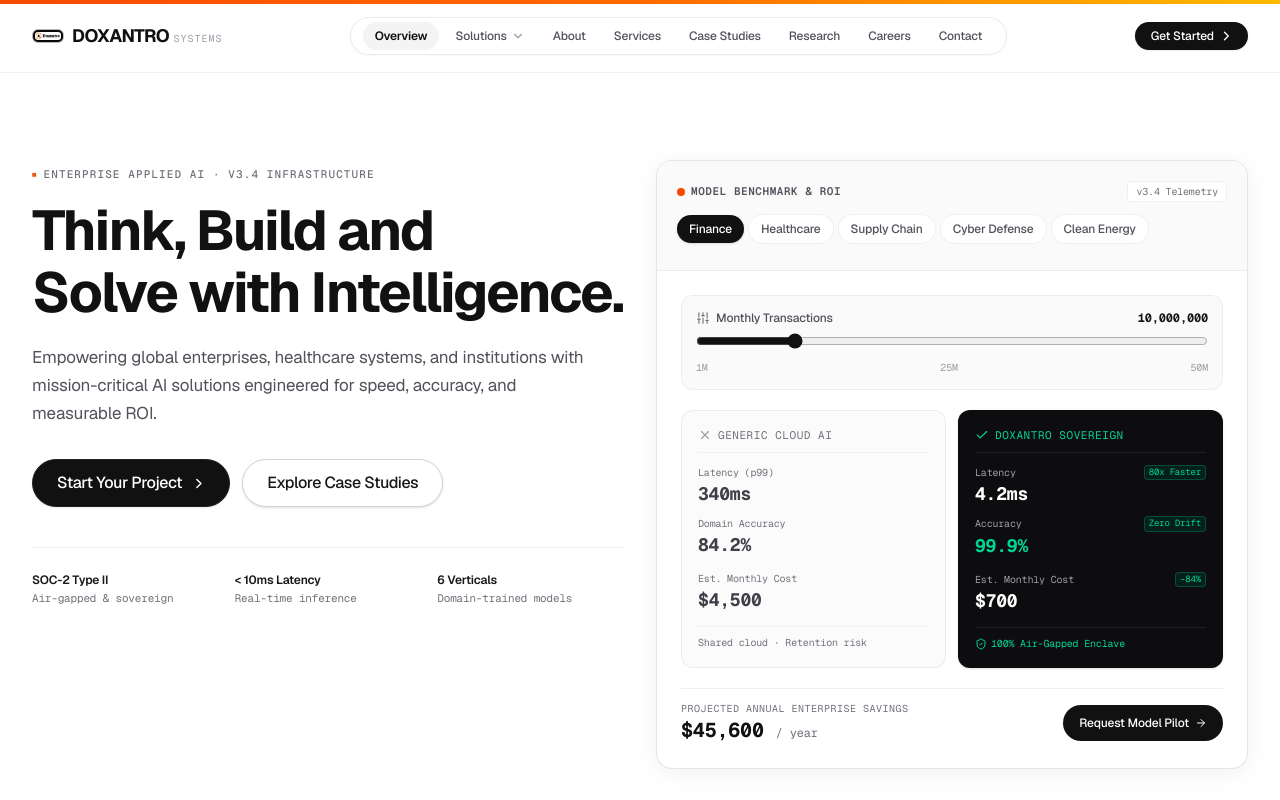
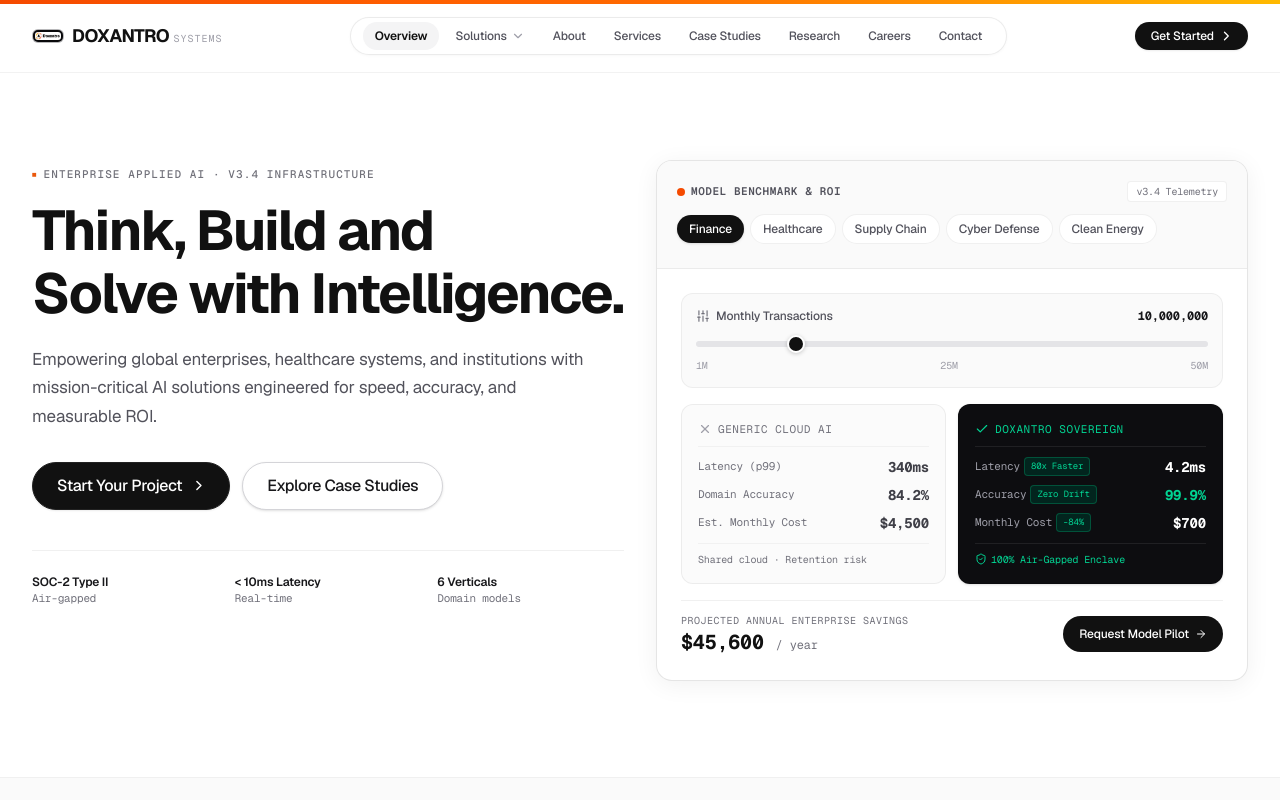
Before and after one commit to doxantro/Doxantro-Website, a Next.js app: page / in a window 1280 px wide. Shown: the top 800 px of the page. Built offline with nearby package versions, Linux system fonts and the light colour scheme.

Commit message:
fix(hero): refine mobile typography, comparator row flex layout and compact metric grid

```diff
--- a/src/app/globals.css
+++ b/src/app/globals.css
@@ -64,10 +64,10 @@ body {
 
 .display-1 {
   font-family: var(--font-geist-sans), sans-serif;
-  font-size: clamp(1.85rem, 5.5vw, 3.5rem);
+  font-size: clamp(1.75rem, 5.5vw, 3.5rem);
   font-weight: 700;
   letter-spacing: -0.035em;
-  line-height: 1.1;
+  line-height: 1.12;
   color: #111111;
   word-break: break-word;
   overflow-wrap: break-word;
@@ -75,7 +75,7 @@ body {
 
 .display-2 {
   font-family: var(--font-geist-sans), sans-serif;
-  font-size: clamp(1.5rem, 3.8vw, 2.5rem);
+  font-size: clamp(1.45rem, 3.8vw, 2.5rem);
   font-weight: 600;
   letter-spacing: -0.025em;
   line-height: 1.18;
@@ -86,7 +86,7 @@ body {
 
 .display-3 {
   font-family: var(--font-geist-sans), sans-serif;
-  font-size: clamp(1.2rem, 2.8vw, 1.75rem);
+  font-size: clamp(1.15rem, 2.8vw, 1.75rem);
   font-weight: 600;
   letter-spacing: -0.02em;
   line-height: 1.25;
@@ -113,58 +113,75 @@ body {
   color: #71717a;
 }
 
-/* Hairline Grid & Subtle Borders */
-.hairline-border {
-  border: 1px solid rgba(0, 0, 0, 0.08);
-}
-
-.hairline-divider {
-  height: 1px;
-  background: rgba(0, 0, 0, 0.06);
-  width: 100%;
+/* Minimalist Hairline Borders & Cards */
+.border-subtle {
+  border-color: var(--border-subtle);
 }
 
 .card-minimal {
-  background: #ffffff;
-  border: 1px solid rgba(0, 0, 0, 0.08);
-  border-radius: 0.875rem;
-  box-shadow: 0 1px 3px rgba(0, 0, 0, 0.03), 0 6px 16px rgba(0, 0, 0, 0.02);
+  background-color: #ffffff;
+  border: 1px solid var(--border-card);
+  border-radius: 1rem;
   transition: all 0.2s cubic-bezier(0.16, 1, 0.3, 1);
 }
 
 .card-minimal:hover {
-  border-color: rgba(0, 0, 0, 0.16);
-  box-shadow: 0 4px 20px rgba(0, 0, 0, 0.06);
+  border-color: rgba(0, 0, 0, 0.14);
+  box-shadow: 0 4px 20px -2px rgba(0, 0, 0, 0.05);
 }
 
-/* Monospace telemetry & numbers */
-.font-mono-tabular {
-  font-family: var(--font-geist-mono), ui-monospace, monospace;
-  font-variant-numeric: tabular-nums;
+.card-dark {
+  background-color: #0d0d10;
+  border: 1px solid rgba(255, 255, 255, 0.08);
+  border-radius: 1rem;
+}
+
+.card-dark:hover {
+  border-color: rgba(255, 255, 255, 0.15);
 }
 
 /* Hide scrollbars for horizontal tab strips */
+.scrollbar-none::-webkit-scrollbar {
+  display: none;
+}
 .scrollbar-none {
   -ms-overflow-style: none;
   scrollbar-width: none;
-  -webkit-overflow-scrolling: touch;
-}
-.scrollbar-none::-webkit-scrollbar {
-  display: none;
 }
 
-/* Clean Custom Scrollbar */
-::-webkit-scrollbar {
-  width: 5px;
-  height: 5px;
+/* Custom interactive input range */
+input[type="range"] {
+  -webkit-appearance: none;
+  appearance: none;
+  background: #e4e4e7;
+  height: 6px;
+  border-radius: 9999px;
+  outline: none;
 }
-::-webkit-scrollbar-track {
-  background: #f4f4f5;
+
+input[type="range"]::-webkit-slider-thumb {
+  -webkit-appearance: none;
+  appearance: none;
+  width: 18px;
+  height: 18px;
+  border-radius: 50%;
+  background: #111111;
+  cursor: pointer;
+  border: 2px solid #ffffff;
+  box-shadow: 0 1px 4px rgba(0, 0, 0, 0.2);
+  transition: transform 0.1s ease;
 }
-::-webkit-scrollbar-thumb {
-  background: #d4d4d8;
-  border-radius: 3px;
+
+input[type="range"]::-webkit-slider-thumb:hover {
+  transform: scale(1.15);
 }
-::-webkit-scrollbar-thumb:hover {
-  background: #a1a1aa;
+
+input[type="range"]::-moz-range-thumb {
+  width: 18px;
+  height: 18px;
+  border-radius: 50%;
+  background: #111111;
+  cursor: pointer;
+  border: 2px solid #ffffff;
+  box-shadow: 0 1px 4px rgba(0, 0, 0, 0.2);
 }
--- a/src/components/hero/ModelBenchmarkComparator.tsx
+++ b/src/components/hero/ModelBenchmarkComparator.tsx
@@ -113,9 +113,9 @@ export default function ModelBenchmarkComparator() {
   return (
     <div className="relative rounded-2xl border border-black/[0.1] bg-white shadow-[0_4px_24px_rgba(0,0,0,0.06)] overflow-hidden w-full max-w-full">
       {/* Top Header & Vertical Selector */}
-      <div className="p-4 sm:p-5 pb-3 border-b border-black/[0.06] bg-[#fafafa]">
-        <div className="flex flex-wrap items-center justify-between gap-2 mb-3">
-          <div className="flex items-center gap-1.5">
+      <div className="p-3.5 sm:p-5 pb-3 border-b border-black/[0.06] bg-[#fafafa]">
+        <div className="flex items-center justify-between gap-2 mb-2.5 sm:mb-3">
+          <div className="flex items-center gap-1.5 min-w-0">
             <span className="w-2 h-2 rounded-full bg-orange-600 flex-shrink-0" />
             <span className="text-[11px] font-mono tracking-wider uppercase text-zinc-600 font-semibold truncate">
               Model Benchmark & ROI
@@ -126,8 +126,8 @@ export default function ModelBenchmarkComparator() {
           </span>
         </div>
 
-        {/* Horizontal Scrollable Presets */}
-        <div className="flex items-center gap-1 overflow-x-auto pb-1.5 scrollbar-none -mx-1 px-1">
+        {/* Horizontal Scrollable Presets with Momentum Scrolling */}
+        <div className="flex items-center gap-1.5 overflow-x-auto pb-1 scrollbar-none -mx-3.5 px-3.5 sm:-mx-5 sm:px-5">
           {presets.map((preset) => (
             <button
               key={preset.id}
@@ -145,7 +145,7 @@ export default function ModelBenchmarkComparator() {
       </div>
 
       {/* Main Body */}
-      <div className="p-4 sm:p-5 lg:p-6 space-y-4 sm:space-y-5">
+      <div className="p-3.5 sm:p-5 lg:p-6 space-y-3.5 sm:space-y-4">
         {/* Interactive Volume Slider */}
         <div className="bg-[#fafafa] rounded-xl p-3 sm:p-3.5 border border-black/[0.05]">
           <div className="flex items-center justify-between mb-1.5 gap-2">
@@ -164,7 +164,7 @@ export default function ModelBenchmarkComparator() {
             step={500000}
             value={eventVolume}
             onChange={(e) => setEventVolume(Number(e.target.value))}
-            className="w-full accent-[#111111] cursor-pointer"
+            className="w-full accent-[#111111] cursor-pointer h-2 bg-zinc-200 rounded-lg"
           />
           <div className="flex justify-between text-[10px] font-mono text-zinc-400 mt-1">
             <span>1M</span>
@@ -173,35 +173,35 @@ export default function ModelBenchmarkComparator() {
           </div>
         </div>
 
-        {/* Side-by-Side Comparison Columns */}
+        {/* Side-by-Side / Stacked Comparison Columns */}
         <div className="grid grid-cols-1 sm:grid-cols-2 gap-3">
           {/* Column A: Generic Cloud AI */}
-          <div className="rounded-xl p-3.5 sm:p-4 bg-zinc-50/80 border border-black/[0.06] space-y-2.5 sm:space-y-3">
+          <div className="rounded-xl p-3.5 sm:p-4 bg-zinc-50/80 border border-black/[0.06] space-y-2.5">
             <div className="text-[11px] font-mono uppercase tracking-wider text-zinc-500 flex items-center gap-1.5 pb-2 border-b border-black/[0.04]">
               <X className="w-3.5 h-3.5 text-zinc-400 flex-shrink-0" />
               <span className="truncate">Generic Cloud AI</span>
             </div>
 
-            <div className="grid grid-cols-2 sm:grid-cols-1 gap-2">
-              <div>
-                <div className="text-[10px] font-mono text-zinc-500">Latency (p99)</div>
-                <div className="text-base sm:text-lg font-bold font-mono text-zinc-700 tabular-nums">
+            <div className="space-y-2">
+              <div className="flex items-center justify-between gap-2">
+                <span className="text-[11px] font-mono text-zinc-500">Latency (p99)</span>
+                <span className="text-sm font-bold font-mono text-zinc-700 tabular-nums">
                   {currentPreset.genericLatency}
-                </div>
+                </span>
               </div>
 
-              <div>
-                <div className="text-[10px] font-mono text-zinc-500">Domain Accuracy</div>
-                <div className="text-base sm:text-lg font-bold font-mono text-zinc-700 tabular-nums">
+              <div className="flex items-center justify-between gap-2">
+                <span className="text-[11px] font-mono text-zinc-500">Domain Accuracy</span>
+                <span className="text-sm font-bold font-mono text-zinc-700 tabular-nums">
                   {currentPreset.genericAccuracy}
-                </div>
+                </span>
               </div>
-            </div>
 
-            <div>
-              <div className="text-[10px] font-mono text-zinc-500">Est. Monthly Cost</div>
-              <div className="text-base sm:text-lg font-bold font-mono text-zinc-700 tabular-nums">
-                ${genericMonthlyCost.toLocaleString()}
+              <div className="flex items-center justify-between gap-2">
+                <span className="text-[11px] font-mono text-zinc-500">Est. Monthly Cost</span>
+                <span className="text-sm font-bold font-mono text-zinc-700 tabular-nums">
+                  ${genericMonthlyCost.toLocaleString()}
+                </span>
               </div>
             </div>
 
@@ -211,47 +211,47 @@ export default function ModelBenchmarkComparator() {
           </div>
 
           {/* Column B: Doxantro Domain AI (Highlighted) */}
-          <div className="rounded-xl p-3.5 sm:p-4 bg-[#0d0d10] text-white border border-black/[0.12] shadow-sm space-y-2.5 sm:space-y-3 relative overflow-hidden">
+          <div className="rounded-xl p-3.5 sm:p-4 bg-[#0d0d10] text-white border border-black/[0.12] shadow-sm space-y-2.5 relative overflow-hidden">
             <div className="text-[11px] font-mono uppercase tracking-wider text-emerald-400 flex items-center gap-1.5 pb-2 border-b border-white/[0.08]">
               <Check className="w-3.5 h-3.5 text-emerald-400 flex-shrink-0" />
               <span className="truncate">Doxantro Sovereign</span>
             </div>
 
-            <div className="grid grid-cols-2 sm:grid-cols-1 gap-2">
-              <div>
-                <div className="text-[10px] font-mono text-zinc-400 flex items-center justify-between gap-1">
-                  <span>Latency</span>
-                  <span className="text-[9px] text-emerald-400 bg-emerald-950/60 px-1 rounded border border-emerald-500/30 whitespace-nowrap">
+            <div className="space-y-2">
+              <div className="flex items-center justify-between gap-2">
+                <div className="flex items-center gap-1 min-w-0">
+                  <span className="text-[11px] font-mono text-zinc-400 truncate">Latency</span>
+                  <span className="text-[9px] text-emerald-400 bg-emerald-950/80 px-1.5 py-0.5 rounded border border-emerald-500/30 whitespace-nowrap font-mono flex-shrink-0">
                     {currentPreset.latencyMultiplier}
                   </span>
                 </div>
-                <div className="text-base sm:text-lg font-bold font-mono text-white tabular-nums">
+                <span className="text-sm font-bold font-mono text-white tabular-nums flex-shrink-0">
                   {currentPreset.doxantroLatency}
-                </div>
+                </span>
               </div>
 
-              <div>
-                <div className="text-[10px] font-mono text-zinc-400 flex items-center justify-between gap-1">
-                  <span>Accuracy</span>
-                  <span className="text-[9px] text-emerald-400 bg-emerald-950/60 px-1 rounded border border-emerald-500/30 whitespace-nowrap">
+              <div className="flex items-center justify-between gap-2">
+                <div className="flex items-center gap-1 min-w-0">
+                  <span className="text-[11px] font-mono text-zinc-400 truncate">Accuracy</span>
+                  <span className="text-[9px] text-emerald-400 bg-emerald-950/80 px-1.5 py-0.5 rounded border border-emerald-500/30 whitespace-nowrap font-mono flex-shrink-0">
                     Zero Drift
                   </span>
                 </div>
-                <div className="text-base sm:text-lg font-bold font-mono text-emerald-400 tabular-nums">
+                <span className="text-sm font-bold font-mono text-emerald-400 tabular-nums flex-shrink-0">
                   {currentPreset.doxantroAccuracy}
-                </div>
-              </div>
-            </div>
-
-            <div>
-              <div className="text-[10px] font-mono text-zinc-400 flex items-center justify-between gap-1">
-                <span>Est. Monthly Cost</span>
-                <span className="text-[9px] text-emerald-400 bg-emerald-950/60 px-1 rounded border border-emerald-500/30 whitespace-nowrap">
-                  -{savingsPercent}%
                 </span>
               </div>
-              <div className="text-base sm:text-lg font-bold font-mono text-white tabular-nums">
-                ${doxantroMonthlyCost.toLocaleString()}
+
+              <div className="flex items-center justify-between gap-2">
+                <div className="flex items-center gap-1 min-w-0">
+                  <span className="text-[11px] font-mono text-zinc-400 truncate">Monthly Cost</span>
+                  <span className="text-[9px] text-emerald-400 bg-emerald-950/80 px-1.5 py-0.5 rounded border border-emerald-500/30 whitespace-nowrap font-mono flex-shrink-0">
+                    -{savingsPercent}%
+                  </span>
+                </div>
+                <span className="text-sm font-bold font-mono text-white tabular-nums flex-shrink-0">
+                  ${doxantroMonthlyCost.toLocaleString()}
+                </span>
               </div>
             </div>
 
--- a/src/sections/HeroSection.tsx
+++ b/src/sections/HeroSection.tsx
@@ -7,7 +7,7 @@ import ModelBenchmarkComparator from '../components/hero/ModelBenchmarkComparato
 
 export default function HeroSection() {
   return (
-    <section className="relative pt-28 pb-12 sm:pt-36 sm:pb-16 md:pt-40 md:pb-24 border-b border-black/[0.06] bg-white overflow-hidden">
+    <section className="relative pt-24 pb-12 sm:pt-32 sm:pb-16 md:pt-40 md:pb-24 border-b border-black/[0.06] bg-white overflow-hidden">
       <div className="max-w-7xl mx-auto px-4 sm:px-6 lg:px-8">
         <div className="grid lg:grid-cols-12 gap-8 lg:gap-8 items-start">
           {/* Left Column: Headline & Value Prop */}
@@ -25,7 +25,7 @@ export default function HeroSection() {
             </div>
 
             {/* Main Headline */}
-            <h1 className="display-1 mb-4 sm:mb-5">
+            <h1 className="display-1 mb-3.5 sm:mb-5">
               Think, Build and <br className="hidden sm:inline" />
               Solve with Intelligence.
             </h1>
@@ -36,7 +36,7 @@ export default function HeroSection() {
             </p>
 
             {/* CTA Row */}
-            <div className="flex flex-col sm:flex-row items-stretch sm:items-center gap-2.5 sm:gap-3 mb-8 sm:mb-10">
+            <div className="flex flex-col sm:flex-row items-stretch sm:items-center gap-2.5 sm:gap-3 mb-6 sm:mb-10">
               <Button href="/contact" size="lg" variant="primary" className="w-full sm:w-auto text-center">
                 Start Your Project
               </Button>
@@ -45,21 +45,21 @@ export default function HeroSection() {
               </Button>
             </div>
 
-            {/* 3 Hairline Metric Indicators */}
-            <div className="pt-5 sm:pt-6 border-t border-black/[0.06] grid grid-cols-1 sm:grid-cols-3 gap-3 sm:gap-4">
-              <div className="p-2 sm:p-0 rounded-lg bg-zinc-50 sm:bg-transparent">
-                <div className="text-xs font-semibold text-zinc-900">SOC-2 Type II</div>
-                <div className="text-[11px] text-zinc-500 font-mono mt-0.5">Air-gapped & sovereign</div>
+            {/* 3 Hairline Metric Indicators - 3-column compact grid on all screens */}
+            <div className="pt-4 sm:pt-6 border-t border-black/[0.06] grid grid-cols-3 gap-2 sm:gap-4">
+              <div className="p-2 sm:p-0 rounded-lg bg-zinc-50 sm:bg-transparent text-left">
+                <div className="text-[11px] sm:text-xs font-semibold text-zinc-900 leading-tight">SOC-2 Type II</div>
+                <div className="text-[10px] sm:text-[11px] text-zinc-500 font-mono mt-0.5 leading-tight">Air-gapped</div>
               </div>
 
-              <div className="p-2 sm:p-0 rounded-lg bg-zinc-50 sm:bg-transparent">
-                <div className="text-xs font-semibold text-zinc-900">&lt; 10ms Latency</div>
-                <div className="text-[11px] text-zinc-500 font-mono mt-0.5">Real-time inference</div>
+              <div className="p-2 sm:p-0 rounded-lg bg-zinc-50 sm:bg-transparent text-left">
+                <div className="text-[11px] sm:text-xs font-semibold text-zinc-900 leading-tight">&lt; 10ms Latency</div>
+                <div className="text-[10px] sm:text-[11px] text-zinc-500 font-mono mt-0.5 leading-tight">Real-time</div>
               </div>
 
-              <div className="p-2 sm:p-0 rounded-lg bg-zinc-50 sm:bg-transparent">
-                <div className="text-xs font-semibold text-zinc-900">6 Verticals</div>
-                <div className="text-[11px] text-zinc-500 font-mono mt-0.5">Domain-trained models</div>
+              <div className="p-2 sm:p-0 rounded-lg bg-zinc-50 sm:bg-transparent text-left">
+                <div className="text-[11px] sm:text-xs font-semibold text-zinc-900 leading-tight">6 Verticals</div>
+                <div className="text-[10px] sm:text-[11px] text-zinc-500 font-mono mt-0.5 leading-tight">Domain models</div>
               </div>
             </div>
           </motion.div>
```
